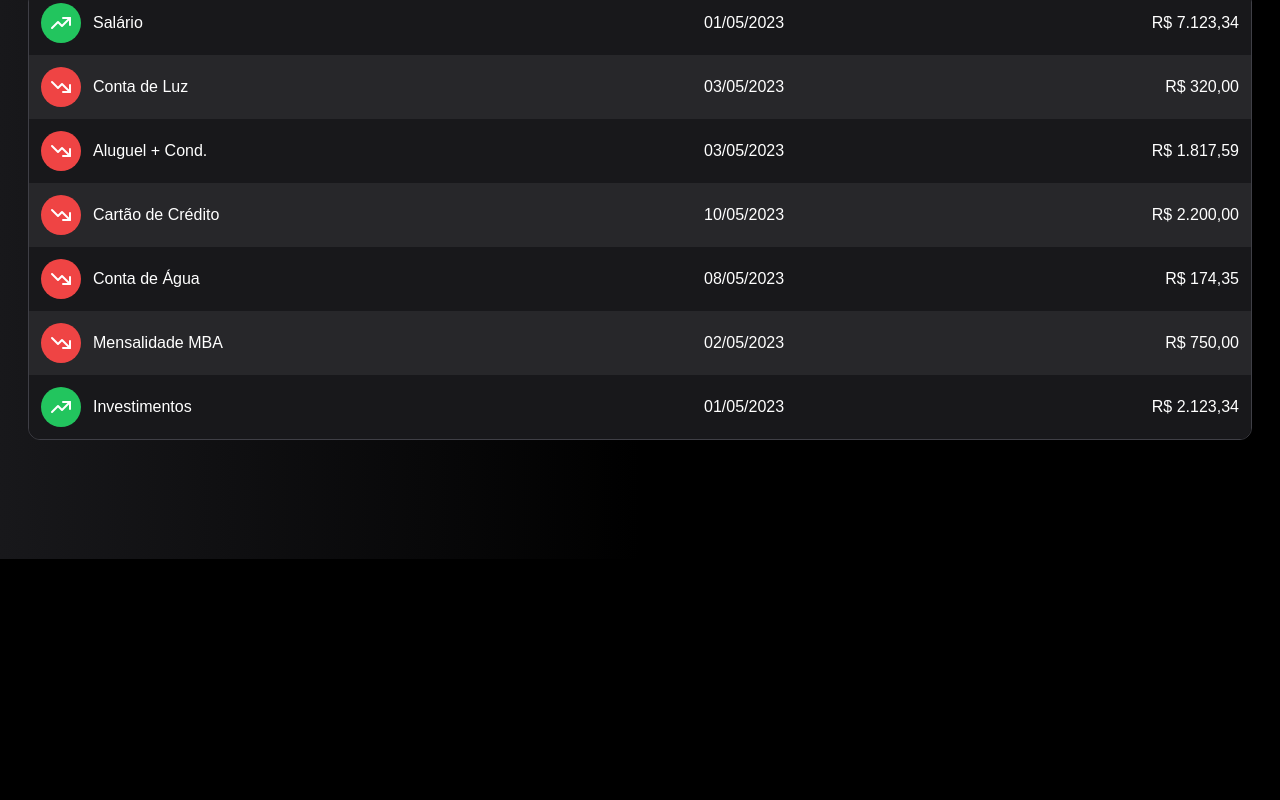
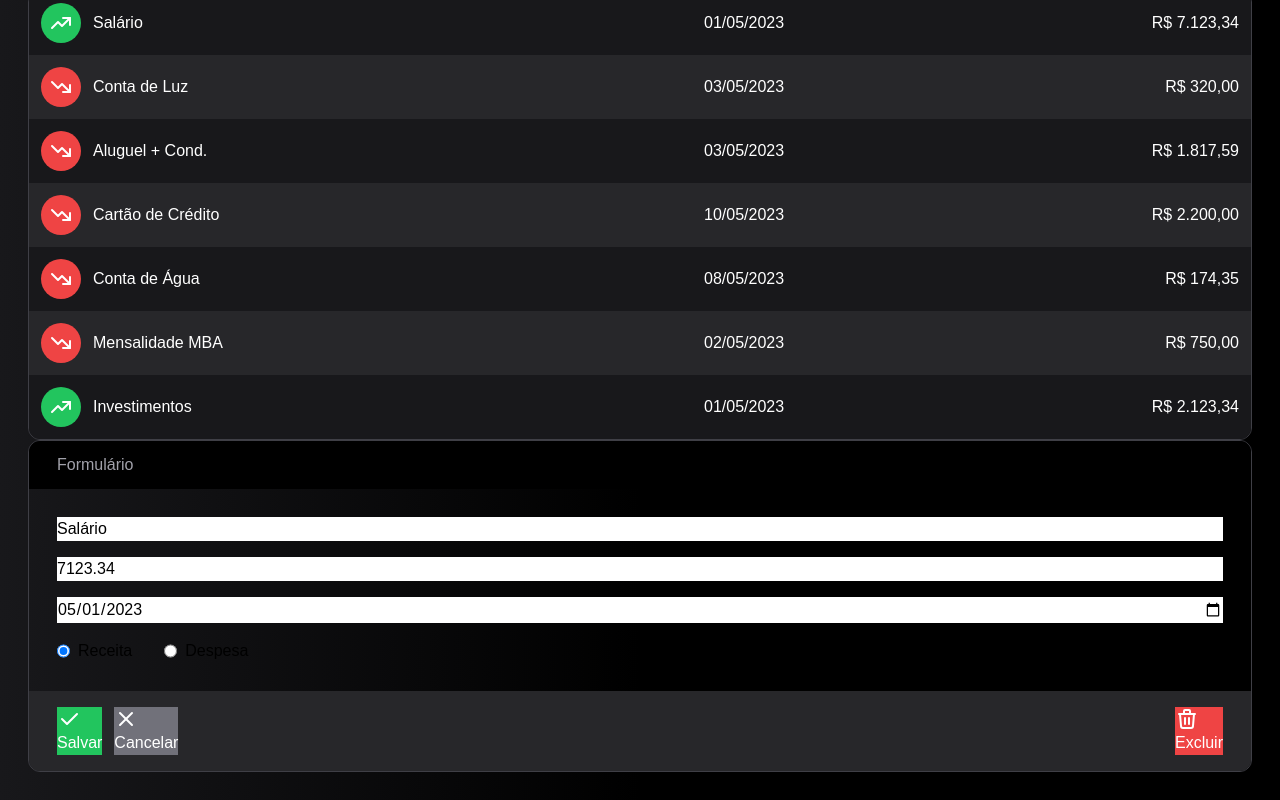
Before and after one commit to YtaloSauham/bitcent-nextjs-tailwindcss-firebase, a Next.js app: page / in a window 1280 px wide. Shown: the part 241-1041 px from the top of the page. Before the commit the page ends 800 px from the top, so only its background shows below. Built offline with nearby package versions, Linux system fonts and the light colour scheme.

Commit message:
forms createad

```diff
--- /dev/null
+++ b/src/components/finance/Forms.tsx
@@ -0,0 +1,113 @@
+
+import Transaction from "@/logic/core/finances/Transaction"
+import { TypeTransaction } from "@/logic/core/finances/TypeTransaction"
+import DateFormater from "@/logic/utils/DateFormater"
+
+import { IconCheck, IconTrash, IconX } from "@tabler/icons-react"
+import { useState } from "react"
+
+interface FormsProps {
+    transaction: Transaction
+    save?: (Transaction: Transaction) => void
+    remove?: (Transaction: Transaction) => void
+    cancel?: () => void
+}
+
+export default function Forms(props: FormsProps) {
+    const [Transaction, setTransaction] = useState<Transaction>(props.transaction)
+    return (
+        <div className={`
+            flex flex-col border border-zinc-700
+            rounded-xl overflow-hidden
+        `}>
+            <div className="bg-black py-3 px-7 text-zinc-400">Formulário</div>
+            <div className="flex flex-col gap-4 p-4  text-black sm:p-7">
+                <input
+                    type="text"
+                    placeholder="Description"
+                    className="input"
+                    value={Transaction.description ?? ''}
+                    onChange={e => {
+                        setTransaction({
+                            ...Transaction,
+                            description: e.target.value
+                        })
+                    }}
+                />
+                <input
+                    type="number"
+                    placeholder="Value"
+                    className="input"
+                    value={Transaction.value ?? 0}
+                    onChange={e => {
+                        setTransaction({
+                            ...Transaction,
+                            value: +e.target.value
+                        })
+                    }}
+                />
+                <input
+                    type="date"
+                    placeholder="Date"
+                    className="input"
+                    value={DateFormater.yymmdd.formate(Transaction.date ?? new Date())}
+                    onChange={e => {
+                        setTransaction({
+                            ...Transaction,
+                            date: new Date(`${e.target.value} `)
+                        })
+                    }}
+                />
+                <div className="flex gap-8">
+                    <div className="flex gap-2">
+                        <input
+                            type="radio"
+                            name="Type"
+                            value="receita"
+                            checked={Transaction.type === 'receita'}
+                            onChange={() => {
+                                setTransaction({
+                                    ...Transaction,
+                                    type: TypeTransaction.RECEITA
+                                })
+                            }}
+                        />
+                        <span>Receita</span>
+                    </div>
+                    <div className="flex gap-2">
+                        <input
+                            type="radio"
+                            name="type"
+                            value="despesa"
+                            checked={Transaction.type === 'despesa'}
+                            onChange={() => {
+                                setTransaction({
+                                    ...Transaction,
+                                    type: TypeTransaction.DESPESA
+                                })
+                            }}
+                        />
+                        <span>Despesa</span>
+                    </div>
+                </div>
+            </div>
+            <div className="flex px-4 sm:px-7 py-4 gap-3 bg-zinc-800">
+                <button className="btn bg-green-500" onClick={() => props.save?.(Transaction)}>
+                    <IconCheck />
+                    <span className="hidden sm:inline">Salvar</span>
+                </button>
+                <button className="btn bg-zinc-500" onClick={() => props.cancel?.()}>
+                    <IconX />
+                    <span className="hidden sm:inline">Cancelar</span>
+                </button>
+                <span className="flex-1"></span>
+                {props.transaction.id && (
+                    <button className="btn bg-red-500" onClick={() => props.remove?.(Transaction)}>
+                        <IconTrash />
+                        <span className="hidden sm:inline">Excluir</span>
+                    </button>
+                )}
+            </div>
+        </div>
+    )
+}
--- a/src/components/finance/index.tsx
+++ b/src/components/finance/index.tsx
@@ -6,6 +6,7 @@ import Transaction from "@/logic/core/finances/Transaction";
 import transactionFalse from "@/data/constants/transactionFalse";
 import List from "./List";
 import Summary from "./Summary";
+import Forms from "./Forms";
 
 export default function Finance() {
 
@@ -17,6 +18,7 @@ export default function Finance() {
             <Content>
                 <Summary transaction={transaction} />
                 <List transaction={transaction} />
+                <Forms transaction={transaction[0]} />
             </Content>
 
         </Page>
--- /dev/null
+++ b/src/styles/components.css
@@ -0,0 +1,12 @@
+.input {
+    color-scheme: dark;
+    @apply bg-black text-white outline-none;
+    @apply border border-zinc-700 py-2 px-4;
+    @apply rounded-md focus:border-zinc-400;
+}
+
+.btn {
+    @apply flex items-center gap-2;
+    @apply bg-zinc-700 text-white outline-none;
+    @apply py-2 px-4 rounded-md;
+}
```
